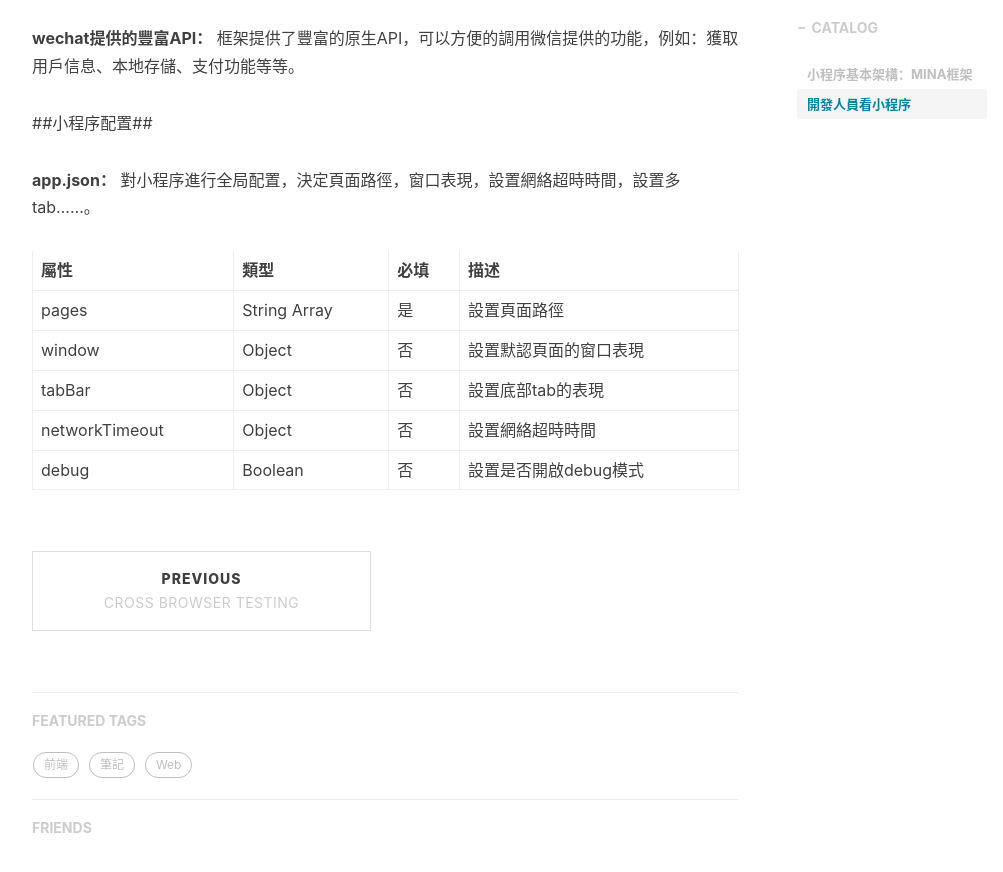
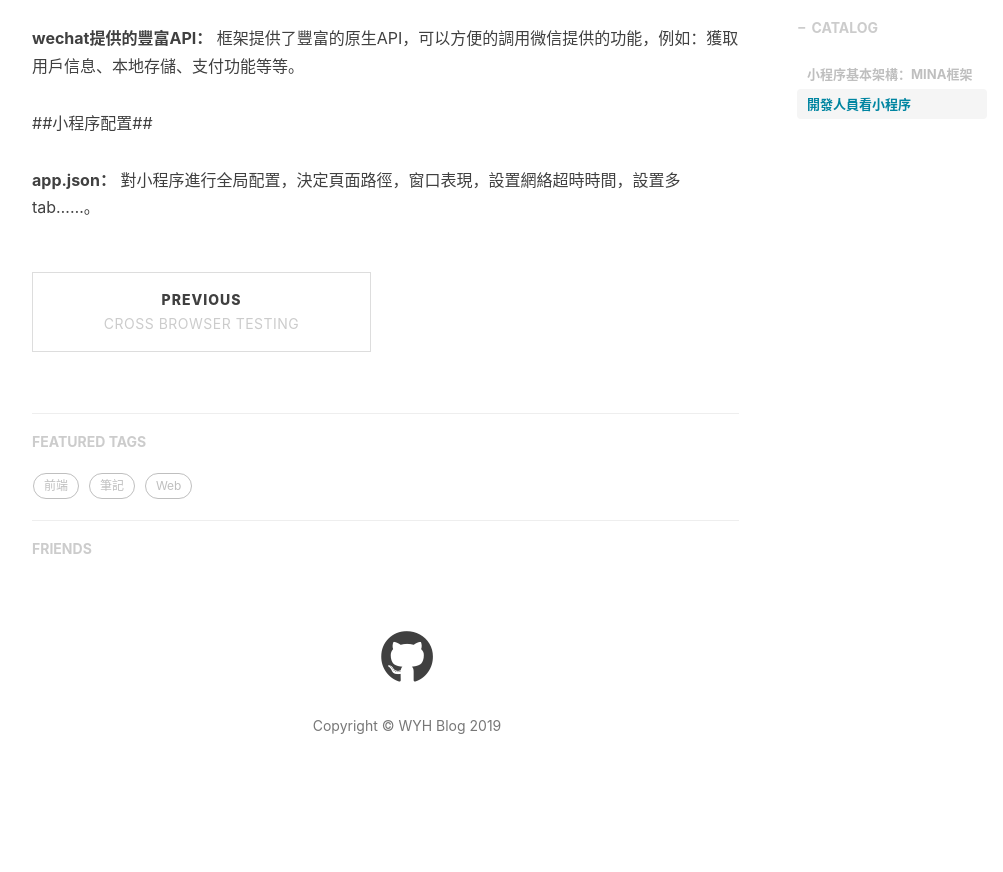
Before and after one commit to elinyuhanwu/elinyuhanwu.github.io, a Jekyll site: the page built from _posts/2019-02-26-wechatminiprogram.md, in a window 1280 px wide and 900 px high, scrolled down 1514 px. Shown: the top 872 px of the window, without its empty margins (233-1236 px from the left). Built offline with Jekyll 4.4.1, drawn with Linux system fonts in a browser that asks for light colours; nearby versions of some CDN libraries; comment, search, counter and statistics services are not loaded; after the commit the page ends 2344 px from its top, so only the background shows below that.

Commit message:
update post

```diff
--- a/_posts/2019-02-26-wechatminiprogram.md
+++ b/_posts/2019-02-26-wechatminiprogram.md
@@ -42,11 +42,3 @@
 ##小程序配置##
 
 **app.json：** 對小程序進行全局配置，決定頁面路徑，窗口表現，設置網絡超時時間，設置多tab......。
-
-|屬性 | 類型 | 必填 | 描述 |
-|--- | --- | --- | --- |
-|pages|String Array| 是| 設置頁面路徑|
-|window| Object| 否 | 設置默認頁面的窗口表現|
-|tabBar|Object|否|設置底部tab的表現|
-|networkTimeout|Object|否|設置網絡超時時間|
-|debug|Boolean|否|設置是否開啟debug模式|
```
